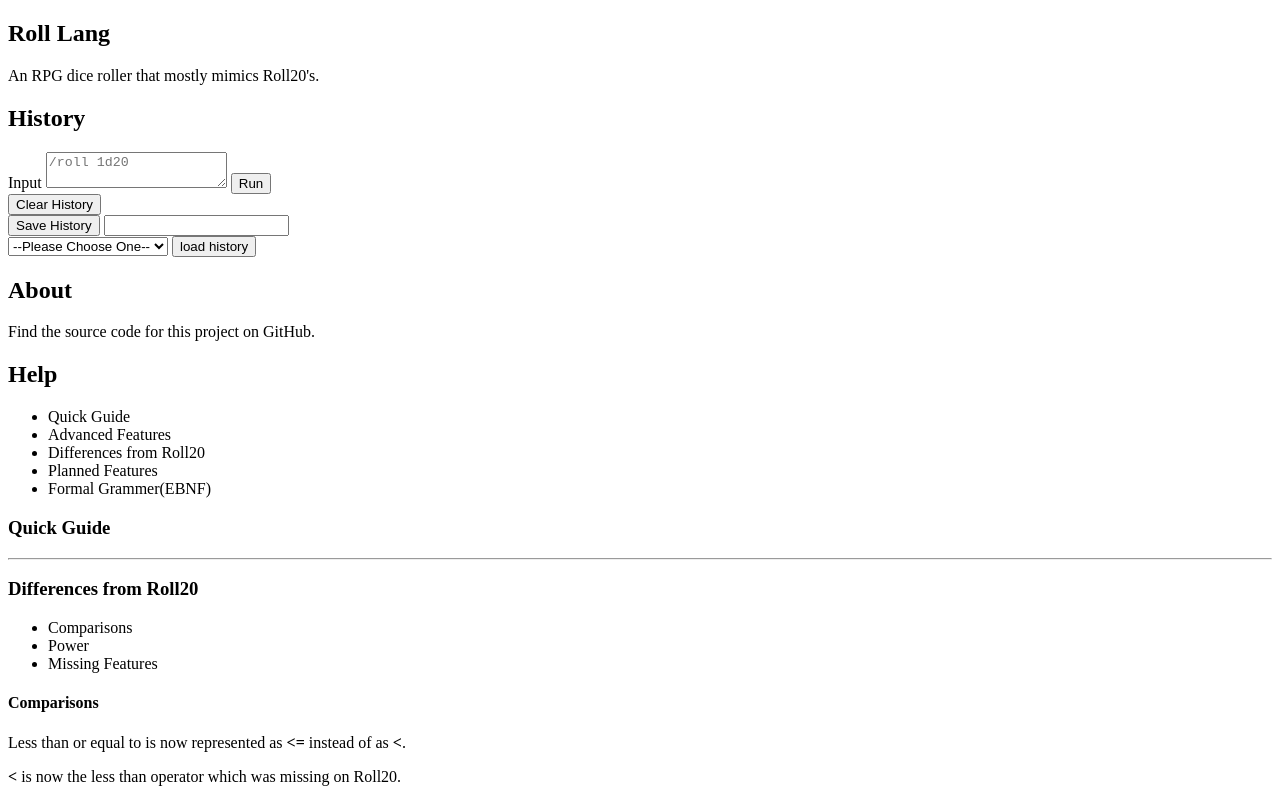
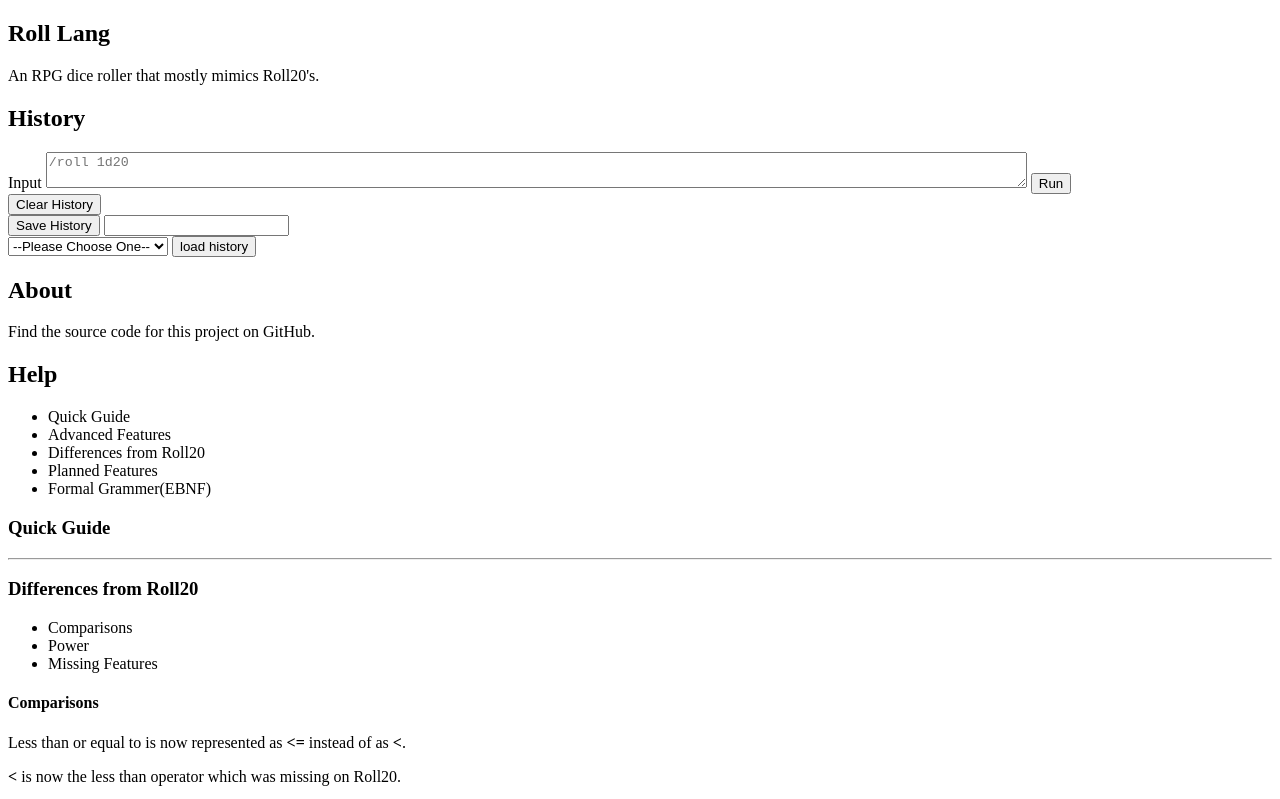
Before and after one commit to jacobguenther/roll_lang, a website built with webpack: page index.html in a window 1280 px wide. Shown: the top 799 px of the page. Built offline with nearby package versions, Linux system fonts and the light colour scheme.

Commit message:
Minor changes.

```diff
--- a/index.html
+++ b/index.html
@@ -3,8 +3,6 @@
 	<head>
 		<meta charset="UTF-8" />
 		<meta name="viewport" content="width=device-width, initial-scale=1.0" />
-		<title>Roll Lang</title>
-		<link rel="stylesheet" href="styles.css">
 	</head>
 	<body>
 
@@ -21,7 +19,7 @@
 
 		<form action="javascript:void(0);" onsubmit="RollLang.run()">
 			<label for="source">Input</label>
-			<textarea id="source" name="source" placeholder="/roll 1d20" rows="2"></textarea>
+			<textarea id="source" name="source" placeholder="/roll 1d20" cols="120" rows="2"></textarea>
 			<input type="submit" value="Run"></input>
 			<br>
 			<input type="button" value="Clear History" onclick="RollLang.clearHistory()"></input>
--- a/index.js
+++ b/index.js
@@ -1,3 +1,7 @@
+// File: index.js
+
+import('./styles.css');
+
 const rust = import('./pkg');
 
 const sourceInputField = document.getElementById('source');
```
